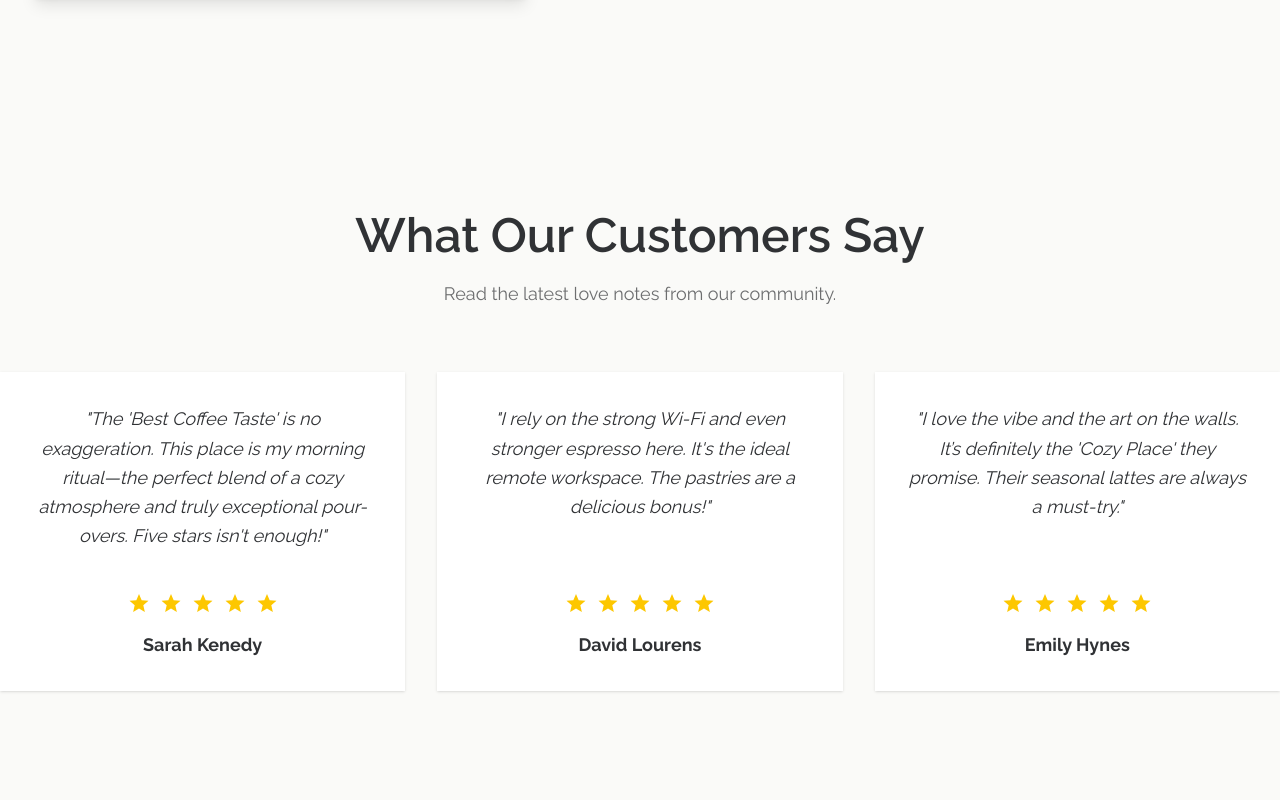
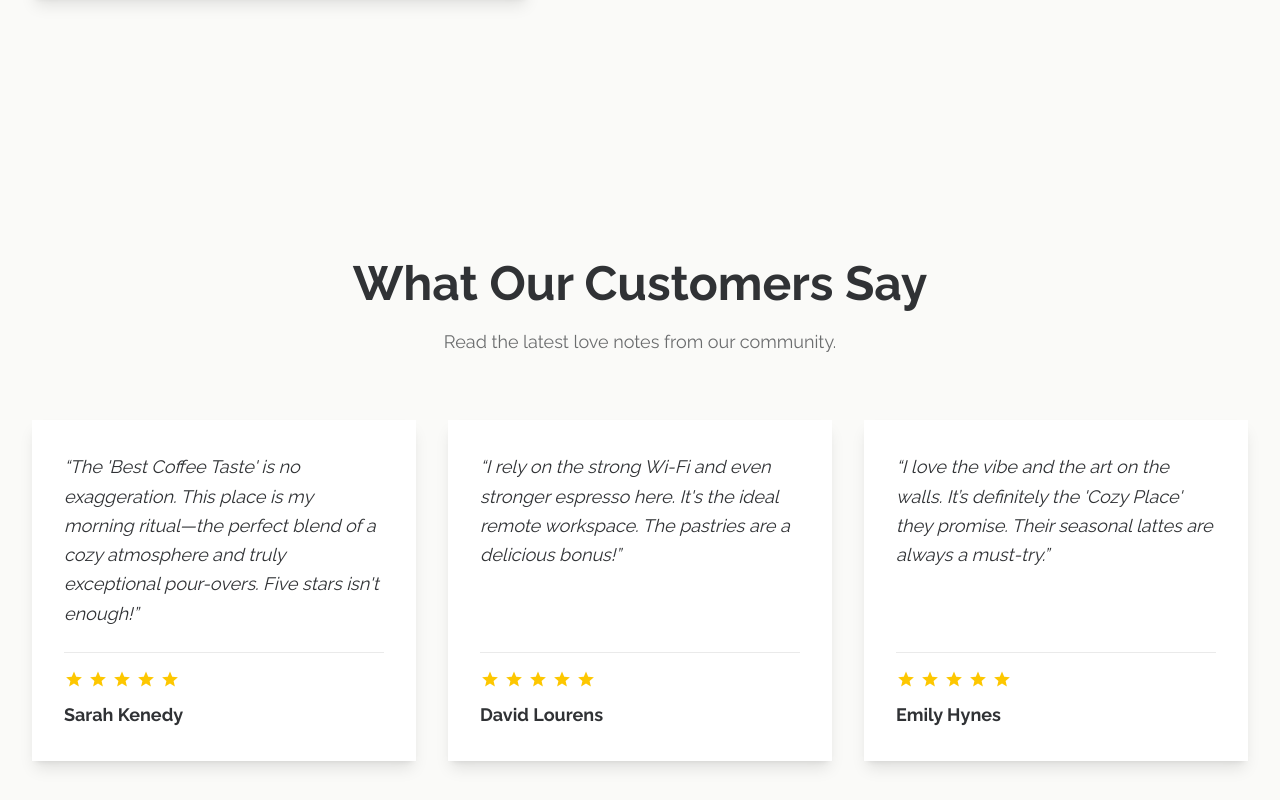
Before and after one commit to viktor-codes/coffe-shop, a Next.js app: page / in a window 1280 px wide. Shown: the part 3340-4140 px from the top of the page. Built offline with nearby package versions, Linux system fonts and the light colour scheme.

Commit message:
update testimonials section

```diff
--- a/components/sections/testimonials/testimonial-card.tsx
+++ b/components/sections/testimonials/testimonial-card.tsx
@@ -0,0 +1,53 @@
+import { IoMdStar } from 'react-icons/io'
+import Card from '@/components/ui/card'
+import { TestimonialCardProps } from './testimonials.types'
+
+/**
+ * Individual testimonial card component
+ */
+const TestimonialCard = ({ testimonial }: TestimonialCardProps) => {
+	return (
+		<Card
+			variant='elevated'
+			padding='lg'
+			hoverable
+			className='flex flex-col h-full'
+		>
+			{/* Quote */}
+			<blockquote className='text-dark text-base md:text-lg italic leading-relaxed flex-grow mb-6'>
+				<p>&ldquo;{testimonial.quote}&rdquo;</p>
+			</blockquote>
+
+			{/* Author Info */}
+			<footer className='pt-4 border-t border-dark/10'>
+				{/* Star Rating */}
+				<div
+					className='flex mb-3 gap-1'
+					role='img'
+					aria-label={`${testimonial.rating} out of 5 stars`}
+				>
+					{Array.from({ length: 5 }).map((_, i) => (
+						<IoMdStar
+							key={i}
+							size={20}
+							className={
+								i < testimonial.rating ? 'text-yellow-400' : 'text-gray-300'
+							}
+							aria-hidden='true'
+						/>
+					))}
+				</div>
+
+				{/* Name */}
+				<cite className='not-italic'>
+					<p className='text-dark font-bold text-lg'>{testimonial.name}</p>
+					{testimonial.role && (
+						<p className='text-dark/60 text-sm mt-1'>{testimonial.role}</p>
+					)}
+				</cite>
+			</footer>
+		</Card>
+	)
+}
+
+export default TestimonialCard
--- a/components/sections/testimonials/testimonials.tsx
+++ b/components/sections/testimonials/testimonials.tsx
@@ -1,83 +1,33 @@
-import { IoMdStar } from 'react-icons/io'
+import Section from '@/components/ui/section'
+import SectionHeader from '@/components/ui/section-header'
+import TestimonialCard from './testimonial-card'
+import { TestimonialsProps } from './testimonials.types'
+import { testimonialsData } from '@/config/testimonials'
 
-const testimonials_data = [
-	{
-		name: 'Sarah Kenedy',
+const Testimonials = ({
+	testimonials = testimonialsData,
+	title = 'What Our Customers Say',
+	description = 'Read the latest love notes from our community.',
+	className = '',
+}: TestimonialsProps) => {
+	return (
+		<Section
+			variant='light'
+			spacing='lg'
+			className={className}
+			aria-labelledby='testimonials-heading'
+		>
+			{/* Section Header */}
+			<SectionHeader title={title} description={description} />
 
-		quote:
-			"The 'Best Coffee Taste' is no exaggeration. This place is my morning ritual—the perfect blend of a cozy atmosphere and truly exceptional pour-overs. Five stars isn't enough!",
-		rating: 5,
-	},
-	{
-		name: 'David Lourens',
-
-		quote:
-			"I rely on the strong Wi-Fi and even stronger espresso here. It's the ideal remote workspace. The pastries are a delicious bonus!",
-		rating: 5,
-	},
-	{
-		name: 'Emily Hynes',
-
-		quote:
-			"I love the vibe and the art on the walls. It’s definitely the 'Cozy Place' they promise. Their seasonal lattes are always a must-try.",
-		rating: 5,
-	},
-]
-
-type TestimonialCardProps = {
-	name: string
-
-	quote: string
-	rating: number
-}
-
-const TestimonialCard = ({
-	name,
-
-	quote,
-	rating,
-}: TestimonialCardProps) => (
-	<div className='bg-white shadow-sm p-6 text-center sm:p-8 transition flex flex-col h-full'>
-		<p className='text-dark text-base md:text-lg italic leading-relaxed flex grow'>
-			&quot;{quote}&quot;
-		</p>
-		<div className='mt-6 pt-4 '>
-			<div className='flex mb-4 justify-center gap-2'>
-				{[...Array(rating)].map((_, i) => (
-					<IoMdStar key={i} size={24} className='text-yellow-400' />
+			{/* Testimonials Grid */}
+			<div className='grid gap-6 lg:gap-8 grid-cols-1 md:grid-cols-2 lg:grid-cols-3'>
+				{testimonials.map(testimonial => (
+					<TestimonialCard key={testimonial.id} testimonial={testimonial} />
 				))}
 			</div>
-			<p className='text-dark font-bold text-lg'>{name}</p>
-		</div>
-	</div>
-)
-
-const testimonials = () => {
-	return (
-		<section className='2xl:max-w-7xl container mx-auto py-20 px-6 md:px-0'>
-			{/* Section Header */}
-			<div className='text-center mb-16'>
-				<h2 className='capitalize text-5xl text-dark font-semibold leading-[120%] mb-4'>
-					What our Customers Say
-				</h2>
-				<p className='text-lg text-dark/70 max-w-2xl mx-auto'>
-					Read the latest love notes from our community.
-				</p>
-			</div>
-
-			{/* Testimonials Grid */}
-			<div className='grid gap-8 grid-cols-1 lg:grid-cols-3'>
-				{testimonials_data.map((testimonial, index) => (
-					<TestimonialCard
-						key={index}
-						name={testimonial.name}
-						quote={testimonial.quote}
-						rating={testimonial.rating}
-					/>
-				))}
-			</div>
-		</section>
+		</Section>
 	)
 }
 
-export default testimonials
+export default Testimonials
--- a/config/testimonials.ts
+++ b/config/testimonials.ts
@@ -0,0 +1,26 @@
+export const testimonialsData = [
+	{
+		id: '1',
+		name: 'Sarah Kenedy',
+
+		quote:
+			"The 'Best Coffee Taste' is no exaggeration. This place is my morning ritual—the perfect blend of a cozy atmosphere and truly exceptional pour-overs. Five stars isn't enough!",
+		rating: 5,
+	},
+	{
+		id: '2',
+		name: 'David Lourens',
+
+		quote:
+			"I rely on the strong Wi-Fi and even stronger espresso here. It's the ideal remote workspace. The pastries are a delicious bonus!",
+		rating: 5,
+	},
+	{
+		id: '3',
+		name: 'Emily Hynes',
+
+		quote:
+			"I love the vibe and the art on the walls. It’s definitely the 'Cozy Place' they promise. Their seasonal lattes are always a must-try.",
+		rating: 5,
+	},
+]
```
Also changed, not shown: components/sections/testimonials/testimonials.types.ts (+19 -0 lines).
